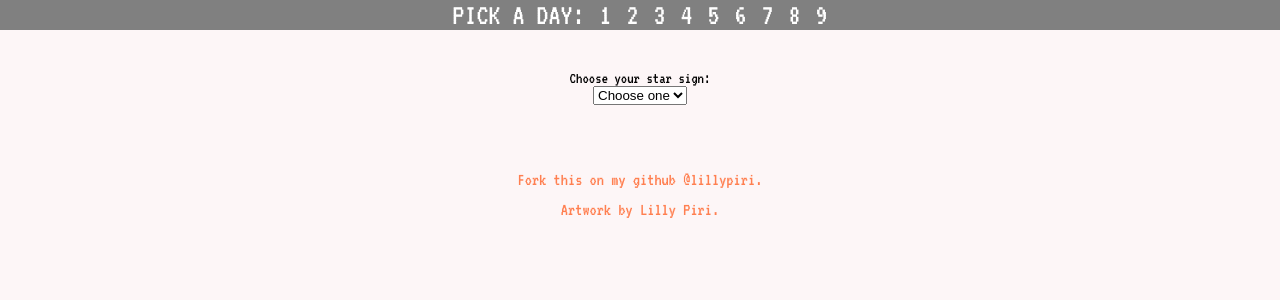
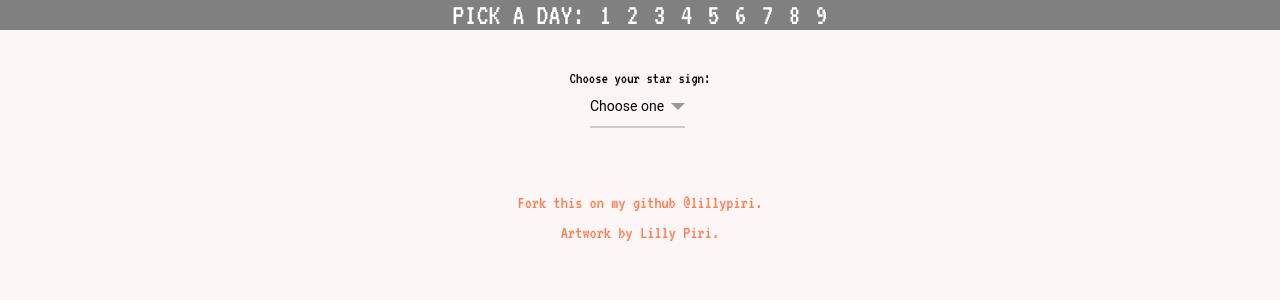
Before and after one commit to lillypiri/30apps30days, a React (Create React App) app: page / in a window 1280 px wide. Shown: the top 300 px of the page. Built offline with nearby package versions, Linux system fonts and the light colour scheme; a web font is replaced by a local one.

Commit message:
styling on dropdwn menu working

```diff
--- a/src/day9.css
+++ b/src/day9.css
@@ -7,3 +7,22 @@
     text-align: center;
     margin: auto;
 }
+
+.dropdown {
+        -webkit-appearance: none;
+        border: none;
+        outline: none;
+        height: 40;
+        background: none;
+        background: url(./images/carat.png) no-repeat 100%;
+        background-size: 14px 7px;
+        border-radius: 0;
+        cursor: pointer;
+        margin-right: 5px;
+        font-family: 'Roboto';
+        font-size: 14px;
+        line-height: 40px;
+        border-bottom: 2px solid #ccc;
+        transition: all .2s ease-out;
+        padding-right: 20px;
+    }
--- a/src/day9.js
+++ b/src/day9.js
@@ -28,13 +28,15 @@ class Nine extends Component {
                             <div>
                                 Choose your star sign:
                             </div>
-                            <select value={this.state.value} onChange={this.handleChange}>
+                                <div>
+                                    <select className="dropdown" value={this.state.value} onChange={this.handleChange}>
                                         <option value="">Choose one</option>
                                         <option value="Pisces">Pisces</option>
                                         <option value="Aries">Aries</option>
                                         <option value="Scorpio">Scorpio</option>
                                         <option value="Gemini">Gemini</option>
                                     </select>
+                                </div>
                         </label>
                     </form>
                 </div>
```
Also changed, not shown: src/images/carat.png (added). Lines whose indentation alone changed are shown as unchanged.
